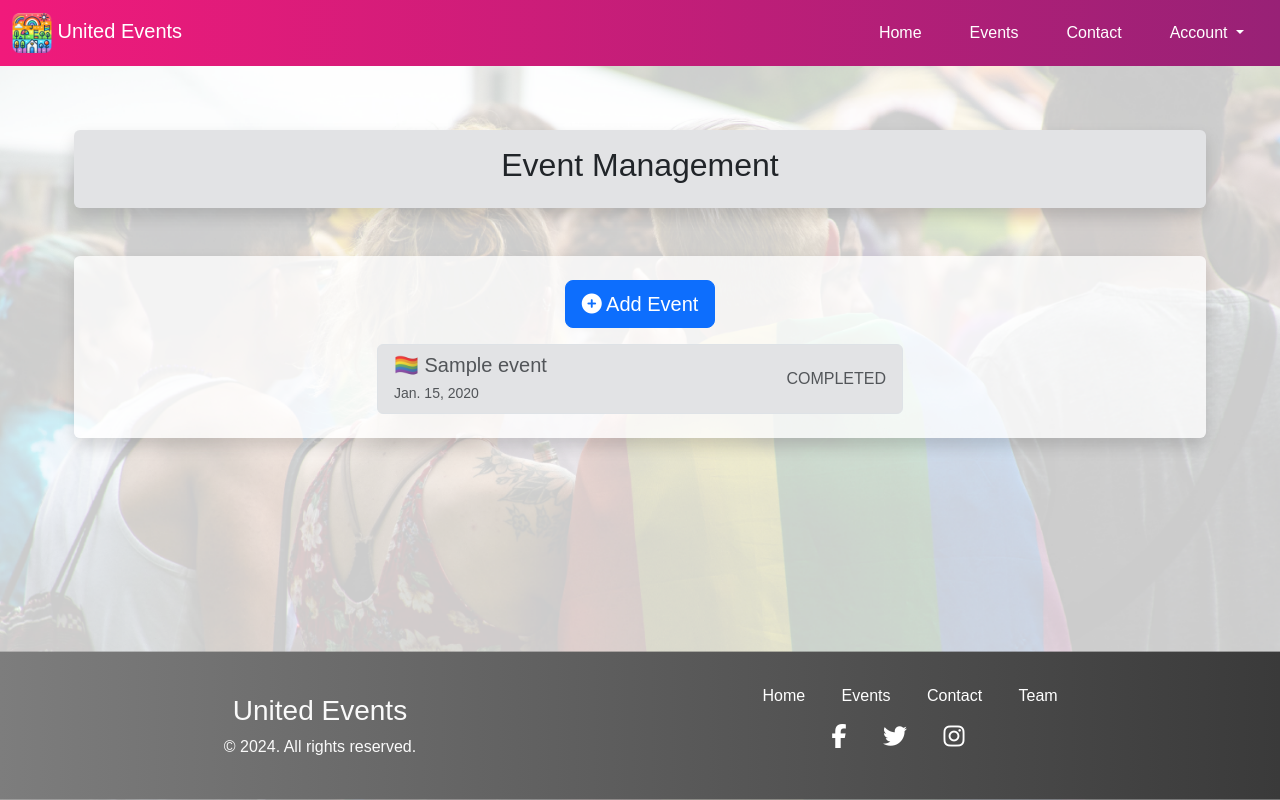
After one commit to hannahro15/July24Hackathon-United-Events, a Django app: page /events/manage/ in a window 1280 px wide. The commit adds this page. Run offline with Django 4.2, Linux system fonts and the light colour scheme; a user stored in the database is signed in; tables that the repository leaves empty hold one stand-in row (values such as "Sample post"); some libraries are stand-ins or nearby versions.

Commit message:
Update admin-only CRUD management of Events

```diff
--- a/events/models.py
+++ b/events/models.py
@@ -17,7 +17,7 @@ class Event(models.Model):
     website = models.URLField()
 
     class Meta:
-        ordering = ["start_date", "location", "name"]
+        ordering = ["-start_date", "location", "name"]
 
     def __str__(self):
         return self.name
--- a/events/templates/events/add_event.html
+++ b/events/templates/events/add_event.html
@@ -15,7 +15,8 @@
             <form method="post">
                 {% csrf_token %}
                 {{ event_form|crispy }}
-                <button class="btn btn-success" type="submit">Submit</button>
+                <button class="btn btn-success m-1" type="submit">Submit</button>
+                <a href="{% url 'manage-events' %}" class="btn btn-danger m-1">Cancel</a>
             </form>
         </div>
     </div>
--- /dev/null
+++ b/events/templates/events/manage_events.html
@@ -0,0 +1,73 @@
+{% extends 'base.html' %}
+{% load crispy_forms_tags %}
+
+{% block content %}
+<section class="container my-5 p-3">
+    <div class="row bg-secondary-subtle p-3 rounded shadow">
+        <div class="col text-center">
+            <h2 class="team-title">Event Management</h2>
+        </div>
+    </div>
+
+
+    <div class="row my-5 p-3 bg-white bg-opacity-75 rounded shadow">
+        <div class="col-12 col-sm-10 col-md-8 col-lg-6 mx-auto py-2">
+            <div class="row mb-3">
+                <div class="col text-center">
+                    <a href="{% url 'add-event' %}" class="btn btn-primary btn-lg">
+                        <i class="fa-solid fa-circle-plus"></i>
+                        Add Event
+                    </a>
+                </div>
+            </div>
+            <ul class="list-group">
+                {% for event in events|dictsort:"start_date" reversed %}
+                    <li class="list-group-item d-flex justify-content-between align-items-center {% if event.end_date < today %}bg-secondary-subtle text-muted{% endif %}">
+                        <div id="event-info">
+                            <h5 class="mb-1">🏳️‍🌈 {{ event.name }}</h5>
+                            <small>{{ event.start_date }}</small>
+                        </div>
+                        <div id="event-tools">
+                        {% if event.end_date >= today %}
+                            <a href="{% url 'edit-event' event.id %}" class="btn btn-success btn-sm"><i class="fa-solid fa-pen-to-square"></i></a>
+                            <!-- <a href="{% url 'delete-event' event.id %}" class="btn btn-danger btn-sm"><i class="fa-solid fa-trash-can"></i></a> -->
+                            <button type="button" class="btn btn-danger btn-sm" data-bs-toggle="modal" data-bs-target="#modal-delete-event-{{ forloop.counter }}">
+                                <i class="fa-solid fa-trash-can"></i>
+                            </button>
+                            <!-- Delete Event Modal -->
+                            <div class="modal fade" id="modal-delete-event-{{ forloop.counter }}" tabindex="-1" aria-labelledby="modal-delete-event-label-{{ forloop.counter }}" aria-hidden="true">
+                                <div class="modal-dialog modal-dialog-centered">
+                                    <div class="modal-content">
+                                        <div class="modal-header bg-dark text-light" data-bs-theme="dark">
+                                            <h5 class="modal-title fs-5" id="modal-delete-event-label-{{ forloop.counter }}">Delete Event</h5>
+                                            <button type="button" class="btn-close" data-bs-dismiss="modal" aria-label="Close"></button>
+                                        </div>
+                                        <div class="modal-body">
+                                            Are you sure you want to delete this event?
+                                            <br><br>
+                                            Event: <strong>{{ event.name }}</strong>
+                                            <br>
+                                            Date: <strong>{{ event.start_date }}</strong>
+                                            <br><br>
+                                            <span class="text-muted">This is permanent and cannot be undone.</span>
+                                        </div>
+                                        <div class="modal-footer bg-dark-subtle">
+                                            <button type="button" class="btn btn-primary" data-bs-dismiss="modal">Cancel</button>
+                                            <a href="{% url 'delete-event' event.id %}" class="btn btn-danger">Delete</a>
+                                        </div>
+                                    </div>
+                                </div>
+                            </div>
+                        {% else %}
+                            <span class="text-muted">COMPLETED</span>
+                        {% endif %}
+                        </div>
+                    </li>
+                {% endfor %}
+            </ul>
+        </div>
+    </div>
+
+</section>
+
+{% endblock %}
--- a/events/urls.py
+++ b/events/urls.py
@@ -4,6 +4,7 @@ from . import views
 urlpatterns = [
     path("", views.events, name="events"),
     path('add_event/', views.add_event, name='add-event'),
+    path('manage/', views.manage_events, name='manage-events'),
     path('delete_event/<int:event_id>/', views.delete_event, name='delete-event'),
     path('edit_event/<int:event_id>/', views.edit_event, name='edit-event'),
     path("like/<int:event_id>/", views.like_event, name="like-event"),
--- a/events/views.py
+++ b/events/views.py
@@ -1,4 +1,4 @@
-from datetime import timedelta
+from datetime import datetime, timedelta, date
 from django.shortcuts import render, redirect, get_object_or_404
 from django.contrib.auth.decorators import login_required
 from django.http import JsonResponse
@@ -11,19 +11,29 @@ from .forms import EventForm
 def events(request):
     """
     Displays the events calendar.
+    - FullCalendar uses the first/last events (if any)
+    - Builds calendar using start/end date, and full-month display
     """
-    first_event = Event.objects.order_by("start_date").first()
-    last_event = Event.objects.order_by("start_date").last()
+    current_date = datetime.now()
+    first_event = Event.objects.filter(start_date__gte=current_date).order_by("start_date").first()
+    last_event = Event.objects.filter(start_date__gte=current_date).order_by("start_date").last()
 
-    start_date = first_event.start_date if first_event else datetime.now()
-    end_date = last_event.end_date if last_event else datetime.now()
+    # Get the first day of the month of the first (next) event
+    start_date = first_event.start_date if first_event else current_date
+    end_date = last_event.end_date if last_event else current_date
+    first_of_current_month = current_date.replace(day=1)
+
+    # Get the last day of the month of the last event
+    last_of_last_event_month = end_date.replace(day=1)
+    last_of_last_event_month = (last_of_last_event_month + timedelta(days=32)).replace(day=1) - timedelta(days=0)
 
     template = "events/events.html"
     context = {
         "first_event": first_event,
         "last_event": last_event,
-        "start_date": start_date.strftime("%Y-%m-%d"),
-        "end_date": (end_date + timedelta(days=1)).strftime("%Y-%m-%d"),
+        "start_date": first_of_current_month.strftime("%Y-%m-%d"),
+        "end_date": last_of_last_event_month.strftime("%Y-%m-%d"),
+        "events_exist": Event.objects.exists()
     }
 
     return render(request, template, context)
@@ -44,37 +54,6 @@ def like_event(request, event_id):
     return redirect(request.META.get("HTTP_REFERER", "events"))
 
 
-def event_list(request):
-    """
-    API to asynchronously gather event data for FullCalendar.
-    """
-    events = Event.objects.all()
-    user = request.user if request.user.is_authenticated else None
-    event_list = []
-    for event in events:
-        is_interested = False
-        if user:
-            is_interested = event in user.profile.interested_events.all()
-        event_list.append({
-            # MUST include (title, start, end)
-            "allDay": True,
-            "id": event.id,
-            "title": event.name,
-            "start": event.start_date.isoformat(),
-            "end": (event.end_date + timedelta(days=1)).isoformat(),
-            "location": event.location,
-            "description": event.description,
-            "highlights": event.highlights,
-            "accessibility": event.accessibility,
-            "ticket_info": event.ticket_info,
-            "additional_notes": event.additional_notes,
-            "website": event.website,
-            "is_interested": is_interested,
-            "interested_count": event.interested_users.count()
-        })
-    return JsonResponse(event_list, safe=False)
-
-
 @login_required
 def add_event(request):
     """
@@ -88,10 +67,7 @@ def add_event(request):
     if request.method == "POST":
         if event_form.is_valid():
             event_form.save()
-            messages.success(
-                request,
-                'Your event was added successfully'
-            )
+            messages.success(request, 'Your event was added successfully')
             return redirect('events')
         else:
             messages.error(
@@ -116,20 +92,16 @@ def edit_event(request, event_id):
         return redirect("index")
 
     event = get_object_or_404(Event, id=event_id)
-    form = EventForm(instance=event)
     if request.method == "POST":
+        form = EventForm(request.POST, instance=event)
         if form.is_valid():
             form.save()
-            messages.success(
-                request,
-                'Your event was updated successfully'
-            )
-            return redirect('events')
+            messages.success(request, 'Your event was updated successfully')
+            return redirect('manage-events')
         else:
-            messages.error(
-                request,
-                'Error: Please try again'
-            )
+            messages.error(request, 'Error: Please try again')
+    else:
+        form = EventForm(instance=event)
 
     template = 'events/edit_event.html'
     context = {
@@ -150,16 +122,58 @@ def delete_event(request, event_id):
 
     event = get_object_or_404(Event, id=event_id)
 
-    if request.method == "POST":
-        event.delete()
-        messages.success(
-            request,
-            'Event deleted successfully'
-        )
-        return redirect('events')
+    event.delete()
+    messages.success(request, 'Event deleted successfully')
+    return redirect('manage-events')
 
-    template = 'events/delete_event.html'
+
+@login_required
+def manage_events(request):
+    """
+    Allow admin manage events.
+    """
+    if not request.user.is_superuser:
+        messages.error(request, "Access Denied: Invalid Credentials")
+        return redirect("index")
+
+    events = Event.objects.all()
+    today = date.today()
+
+    template = "events/manage_events.html"
     context = {
-        'event': event
+        "events": events,
+        "today": today,
     }
+
     return render(request, template, context)
+
+
+def event_list(request):
+    """
+    API to asynchronously gather event data for FullCalendar.
+    """
+    current_date = datetime.now().date()
+    events = Event.objects.filter(start_date__gte=current_date)
+    user = request.user if request.user.is_authenticated else None
+    event_list = []
+    for event in events:
+        is_interested = False
+        if user:
+            is_interested = event in user.profile.interested_events.all()
+        event_list.append({
+            "allDay": True,
+            "id": event.id,
+            "title": event.name,
+            "start": event.start_date.isoformat(),
+            "end": (event.end_date + timedelta(days=1)).isoformat(),
+            "location": event.location,
+            "description": event.description,
+            "highlights": event.highlights,
+            "accessibility": event.accessibility,
+            "ticket_info": event.ticket_info,
+            "additional_notes": event.additional_notes,
+            "website": event.website,
+            "is_interested": is_interested,
+            "interested_count": event.interested_users.count()
+        })
+    return JsonResponse(event_list, safe=False)
```
Also changed, not shown: events/static/css/events.css (+7 -7 lines), events/templates/events/delete_event.html (deleted, +0 -30 lines), events/templates/events/edit_event.html (+19 -6 lines), events/templates/events/events.html (+23 -7 lines).
